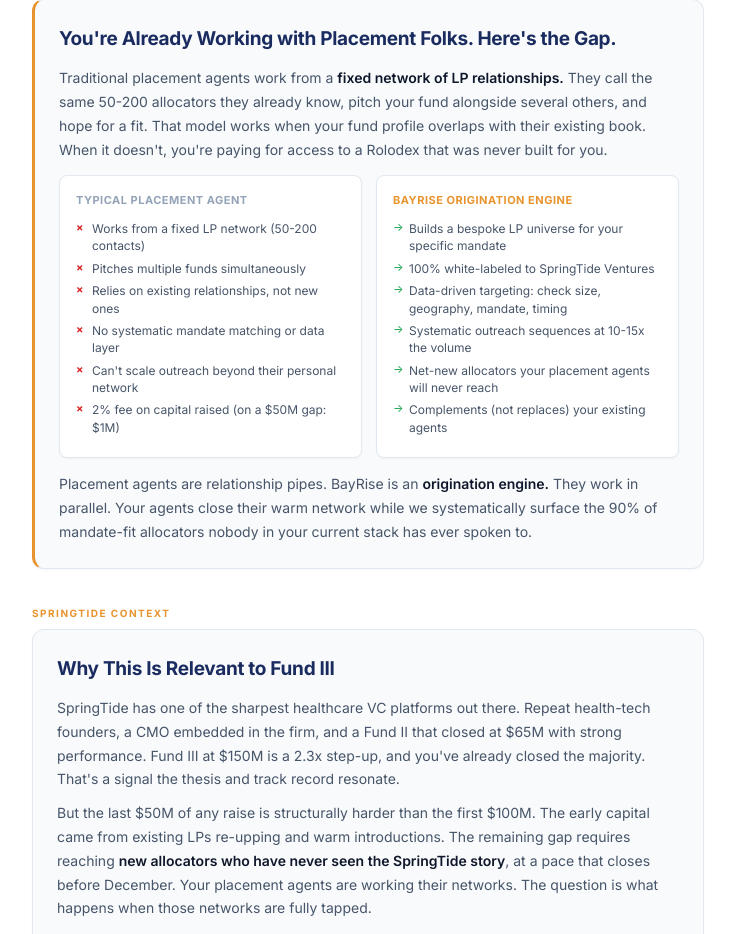
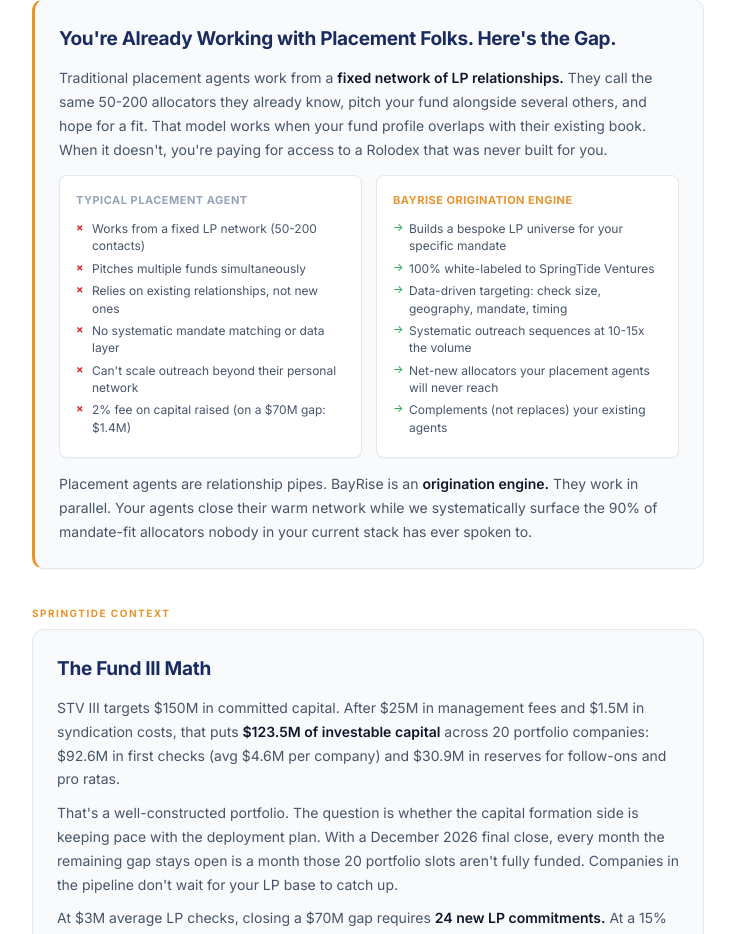
Before and after one commit to bayrisecap/bayrise-diagnostics, a plain HTML site: page springtide-ventures/index.html in a window 1280 px wide. Shown: the part 2595-3529 px from the top of the page, without its empty margins (272-1007 px from the left). Drawn offline with Linux system fonts and the light colour scheme.

Commit message:
Update SpringTide with data room numbers, $70M gap

```diff
--- a/springtide-ventures/index.html
+++ b/springtide-ventures/index.html
@@ -482,7 +482,7 @@
           <span class="calc-label">Already Committed</span>
           <div class="calc-input-wrap">
             <span class="prefix">$</span>
-            <input type="number" id="committed" value="100" min="0" max="5000" step="1" oninput="recalc()">
+            <input type="number" id="committed" value="80" min="0" max="5000" step="1" oninput="recalc()">
             <span class="suffix">M</span>
           </div>
         </div>
@@ -641,7 +641,7 @@
             <li>Relies on existing relationships, not new ones</li>
             <li>No systematic mandate matching or data layer</li>
             <li>Can't scale outreach beyond their personal network</li>
-            <li>2% fee on capital raised (on a $50M gap: $1M)</li>
+            <li>2% fee on capital raised (on a $70M gap: $1.4M)</li>
           </ul>
         </div>
         <div class="col-card">
@@ -665,10 +665,10 @@
   <div class="section">
     <div class="section-label">SpringTide Context</div>
     <div class="card">
-      <h2>Why This Is Relevant to Fund III</h2>
-      <p>SpringTide has one of the sharpest healthcare VC platforms out there. Repeat health-tech founders, a CMO embedded in the firm, and a Fund II that closed at $65M with strong performance. Fund III at $150M is a 2.3x step-up, and you've already closed the majority. That's a signal the thesis and track record resonate.</p>
-      <p>But the last $50M of any raise is structurally harder than the first $100M. The early capital came from existing LPs re-upping and warm introductions. The remaining gap requires reaching <strong>new allocators who have never seen the SpringTide story</strong>, at a pace that closes before December. Your placement agents are working their networks. The question is what happens when those networks are fully tapped.</p>
-      <p>At $3M average checks, you need roughly 17 new LP commitments. At a 15% close rate, that's 113 qualified meetings. Over 40 weeks, that's about 3 new LP meetings per week, on top of whatever your agents are already producing. That's the layer BayRise fills: the systematic, data-driven origination that runs alongside your existing placement relationships and surfaces the allocators they can't reach.</p>
+      <h2>The Fund III Math</h2>
+      <p>STV III targets $150M in committed capital. After $25M in management fees and $1.5M in syndication costs, that puts <strong>$123.5M of investable capital</strong> across 20 portfolio companies: $92.6M in first checks (avg $4.6M per company) and $30.9M in reserves for follow-ons and pro ratas.</p>
+      <p>That's a well-constructed portfolio. The question is whether the capital formation side is keeping pace with the deployment plan. With a December 2026 final close, every month the remaining gap stays open is a month those 20 portfolio slots aren't fully funded. Companies in the pipeline don't wait for your LP base to catch up.</p>
+      <p>At $3M average LP checks, closing a $70M gap requires <strong>24 new LP commitments.</strong> At a 15% close rate, that's 160 qualified meetings. Over 40 weeks, that's 4 new LP meetings per week, every single week, with no breaks. Your existing placement agents are covering part of that, but their networks are finite. Once those contacts are worked, the pipeline stalls unless there's a systematic origination layer behind them producing net-new, mandate-fit conversations at scale.</p>
     </div>
   </div>
 
```
